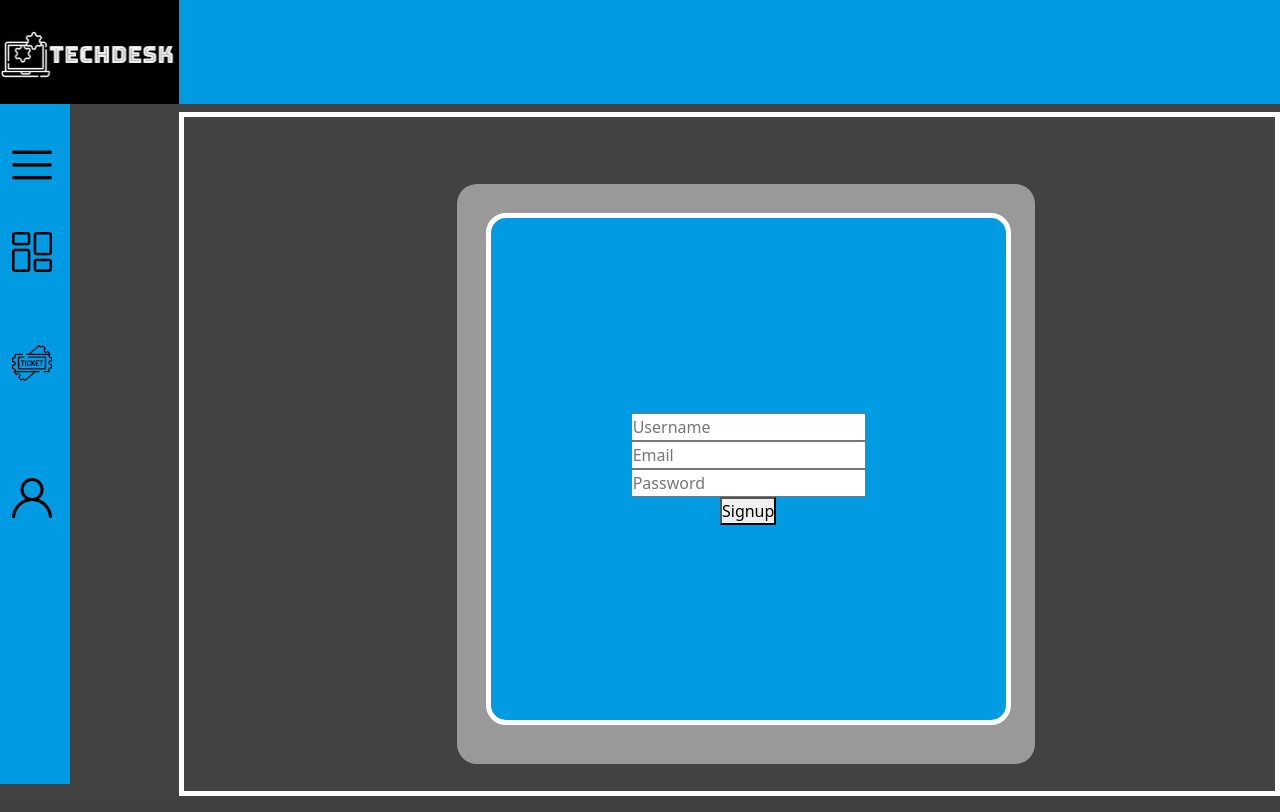
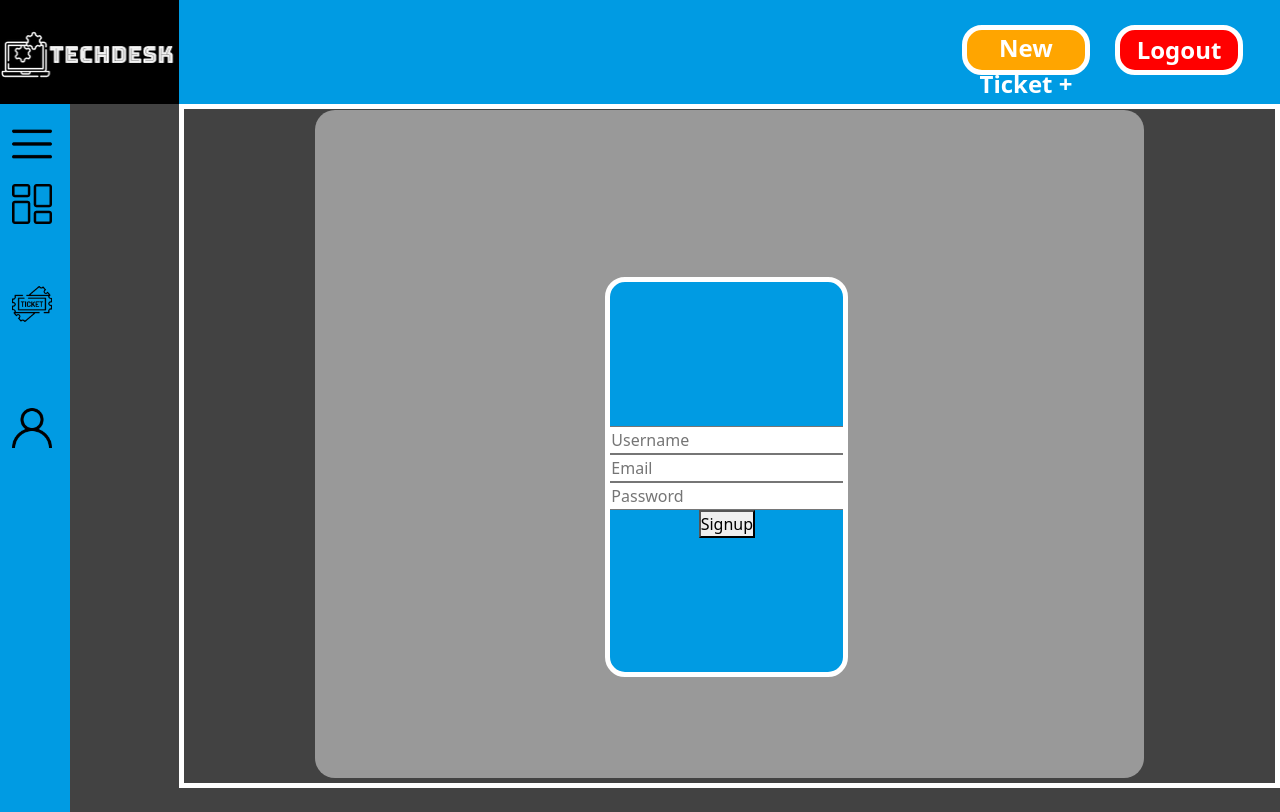
Before and after one commit to ManOfTheMask/TechDesk, a Flask app: page /signup in a window 1280 px wide. Run offline with Flask 3, Linux system fonts and the light colour scheme.

Commit message:
Added a ticket submission page and added a logout button and a new ticket button

```diff
--- a/src/app.py
+++ b/src/app.py
@@ -14,5 +14,9 @@ def login():
 def signup():
     return render_template('signup.html')
 
+@app.route("/ticketsubmission")
+def ticketsubmission():
+    return render_template('ticketsubmission.html')
+
 if __name__ == '__main__':
     app.run(debug=True)
--- a/src/static/styles/style.css
+++ b/src/static/styles/style.css
@@ -17,45 +17,66 @@ body{
     height: 104px;
     float:right;
 }
+
+#new-ticket{
+    background-color: orange;
+    width: 10vw;
+    height: 50px;
+    float: right;
+    margin-top: 25px;
+    margin-right: 25px;
+    border-radius: 20px;
+    border: 5px;
+    border-style: solid;
+    border-color: white;
+    font-size: x-large;
+    font-weight: bold;
+    color: white;
+}
+
+#logout{
+    background-color: red;
+    width: 10vw;
+    height: 50px;
+    float: right;
+    margin-top: 25px;
+    margin-right: 25px;
+    border-radius: 20px;
+    border: 5px;
+    border-style: solid;
+    border-color: white;
+    font-size: x-large;
+    font-weight: bold;
+    color: white;
+}
+
 #sidebar-menu{
     background-color: #009BE3;
     width: 70px;
     max-height: 100.5vh;
-    height: 85vh;
+    height: 88.5vh;
     float: left;
     overflow: hidden;
-    color : transparent;
 
 }
-
 #sidebar-menu:hover{
     background-color: #929292;
     width: 14vw;
     max-height: 100.5vh;
-    height: 85vh;
+    height: 88.5vh;
     float: left;
     overflow: hidden;
-    color: black;
+
 }
-
-.col{
-    margin-top: 20px;
-    padding-bottom: 5px;
-    border-top: 1px;
-    border-bottom: 1px;
-    border-left: 0px;
-    border-right: 0px;
-    border-style: solid;
-}
-
 
 .col > p{
     text-align: center;
-    margin: 0px;
-    float: right;
-    position: relative;
-    right: 25px;
-    top: 25px;
+    opacity: 0%;
+}
+.col > p:hover{
+    text-align: center;
+    padding-top: 15%;
+    opacity: 100%;
 }
 
 .link-logo{
@@ -63,7 +84,6 @@ body{
     width: 40px;
     height: 40px;
     float: left;
-    left: 100px;
 }
 
 #content-box{
@@ -76,32 +96,32 @@ body{
     overflow: hidden;
     position: absolute;
     left: 14%;
-    top: 14%;
+    top: 13%;
 
 }
 
 /*login.html */
 
-#background-block {
+#background-block{
     background-color: #999999;
-    width: 53%;
-    height: 86%;
+    width: 76%;
+    height: 99%;
     float: left;
     overflow: hidden;
     position: absolute;
-    left: 25%;
-    top: 10%;
+    left: 12%;
+    top: 0.2%;
     border-radius: 20px;
-  }
-  #login {
+}
+#login{
     background-color: #009BE3;
-    width: 41vw;
-    height: 64vh;
+    width: 19vw;
+    height: 50vh;
     float: left;
     overflow: hidden;
     position: absolute;
-    left: 5%;
-    top: 5%;
+    left: 35%;
+    top: 25%;
     border: 5px;
     border-style: solid;
     border-color: white;
@@ -110,4 +130,92 @@ body{
     flex-direction: column;
     justify-content: center;
     align-items: center;
+    padding-top: 10px;
+}
+
+/*ticketsubmission.html */
+
+#ticketSubmission {
+    background-color: #009BE3;
+    width: 61vw;
+    height: 85vh;
+    float: left;
+    overflow: hidden;
+    position: absolute;
+    left: 17%;
+    top: 0%;
+    border: 5px;
+    border-style: solid;
+    border-color: white;
+    border-radius: 20px;
+    display: flex;
+    flex-direction: column;
+    justify-content: center;
+    align-items: center;
+    padding-top: 10px;
   }
+
+#ticketTitle{
+    width: 80%;
+    height: 10%;
+    border: 5px;
+    border-style: solid;
+    border-color: white;
+    border-radius: 20px;
+    margin-bottom: 10px;
+    font-size: x-large;
+}
+
+#ticketDescription{
+    width: 80%;
+    height: 30%;
+    border: 5px;
+    border-style: solid;
+    border-color: white;
+    border-radius: 20px;
+    margin-bottom: 10px;
+}
+
+#submitTicket{
+    background-color: lime;
+    width: 80%;
+    height: 10%;
+    border: 5px;
+    border-style: solid;
+    border-color: green;
+    border-radius: 20px;
+    margin-bottom: 10px;
+}
+
+#submitTicket:hover{
+    background-color: green;
+    width: 80%;
+    height: 10%;
+    border: 5px;
+    border-style: solid;
+    border-color: lime;
+    border-radius: 20px;
+    margin-bottom: 10px;
+}
+
+#cancelTicket{
+    width: 80%;
+    height: 10%;
+    border: 5px;
+    border-style: solid;
+    border-color: darkred;
+    border-radius: 20px;
+    margin-bottom: 10px;
+    background-color: red;
+}
+
+#cancelTicket:hover{
+    background-color: darkred;
+    width: 80%;
+    height: 10%;
+    border: 5px;
+    border-style: solid;
+    border-color: red;
+    border-radius: 20px;
+    margin-bottom: 10px;
+}
--- a/src/templates/base.html
+++ b/src/templates/base.html
@@ -9,7 +9,10 @@
     </head>
     <body>
         <img src="{{ url_for('static', filename='images/LogoBlack.png')}}" id="logo">
-        <div class="container-fluid" id="top-bar-box"></div>
+        <div class="container-fluid" id="top-bar-box">
+            <button id="logout">Logout</button>
+            <button id="new-ticket">New Ticket +</button>
+        </div>
         <!-- insert sidebar here-->
         <div class="container-fluid" id="sidebar-menu">
             <div class="row">
```
Also changed, not shown: src/templates/ticketsubmission.html (added, +10 -0 lines).
